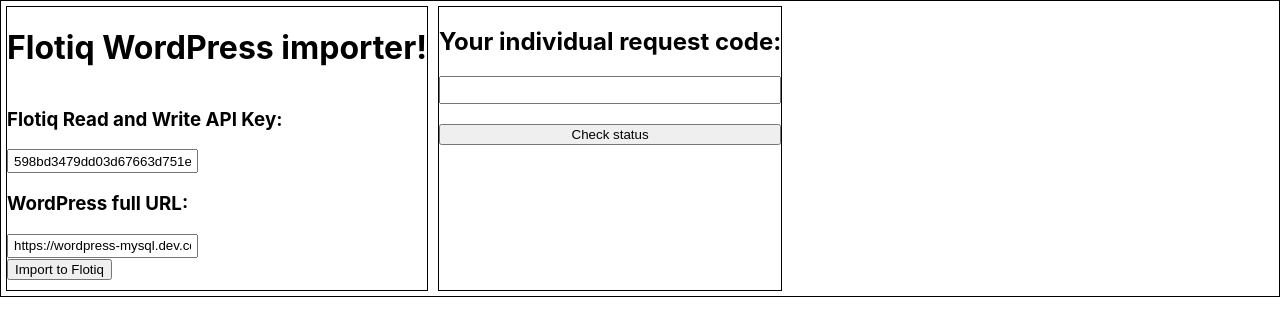
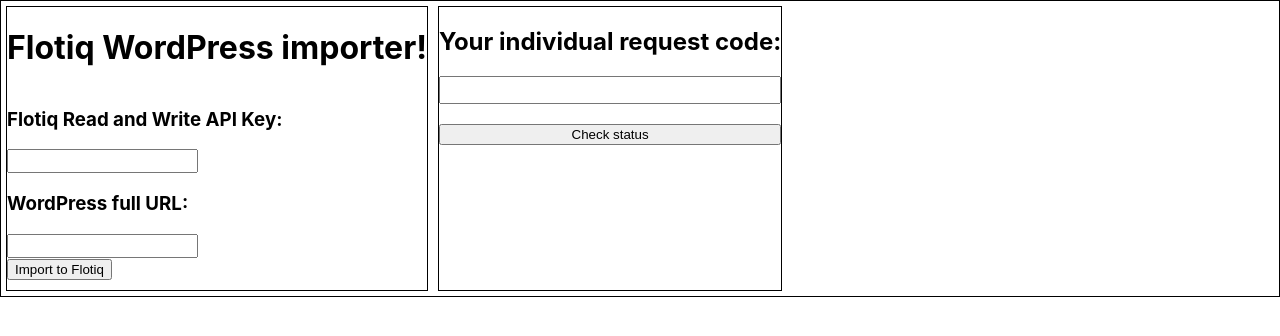
Before and after one commit to DominikIlski/wordpressImportForm, a React (Create React App) app: page / in a window 1280 px wide. Shown: the top 336 px of the page. Built offline with nearby package versions, Linux system fonts and the light colour scheme.

Commit message:
minor changes

```diff
--- a/src/App.js
+++ b/src/App.js
@@ -50,10 +50,10 @@
 
 const App = () => {
   const [flotiqApiKey, setFlotiqApiKey] = useState(
-    "598bd3479dd03d67663d751e0d8db7cf"
+    ""
   );
   const [wordpressUrl, SetWordpressUrl] = useState(
-    "https://wordpress-mysql.dev.cdwv.pl/"
+    ""
   );
   const [progress, SetProgress] = useState("none");
   const [userRequestCode, SetUserRequestCode] = useState("");
```
